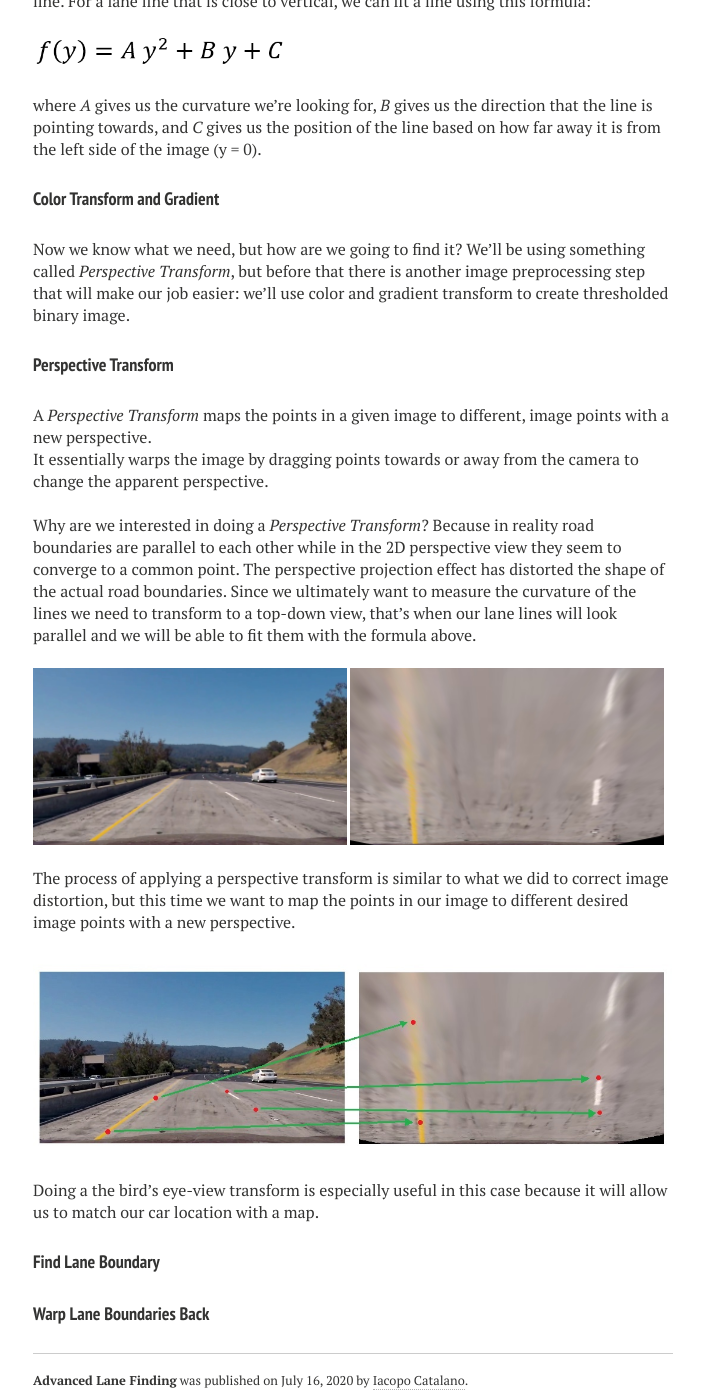
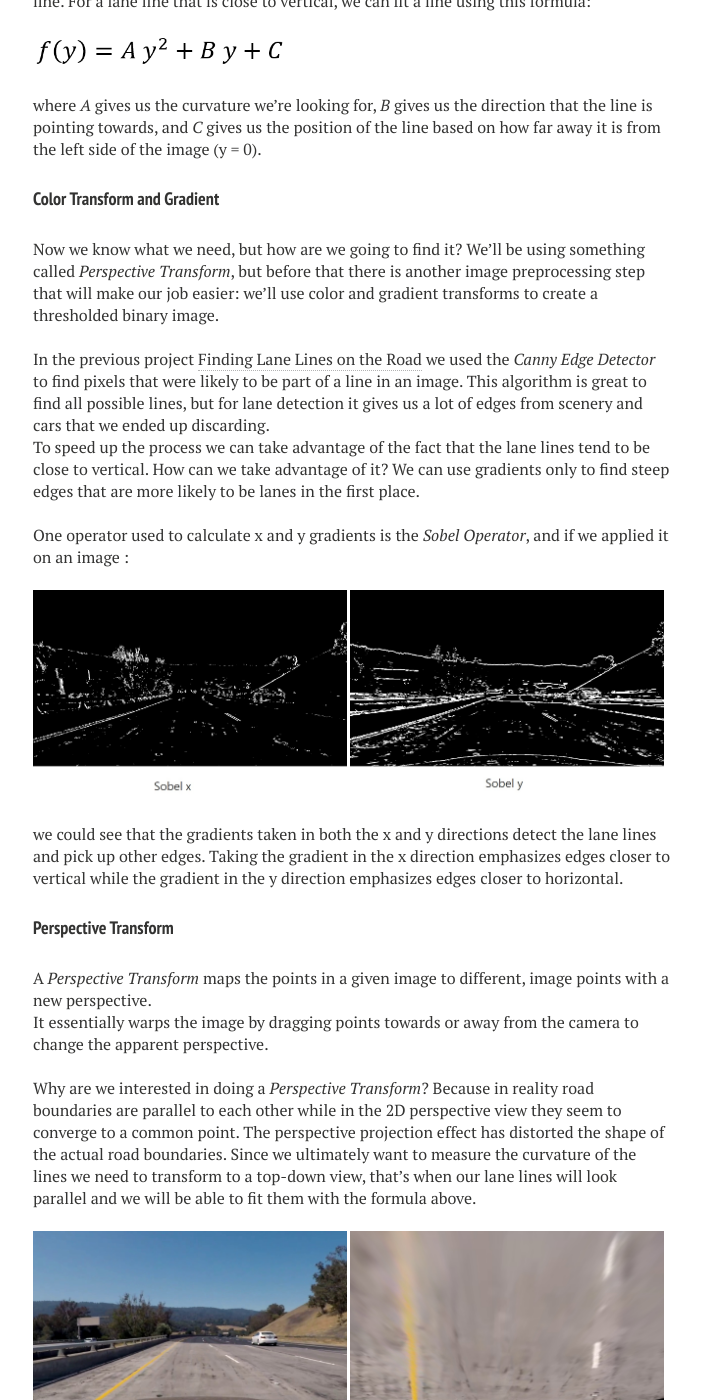
Before and after one commit to IacopomC/iacopomc.github.io, a Jekyll site: the page built from _posts/2020-07-16-advanced-lane-finding.md, in a window 1280 px wide and 1400 px high, scrolled down 2460 px. Shown: the whole window, without its empty margins (287-991 px from the left). Built offline with Jekyll 4.4.1, drawn with Linux system fonts in a browser that asks for light colours; nearby versions of some CDN libraries; our own code applies the rules of GitHub Pages for plain Markdown files.

Commit message:
Write first draft gradient transform

```diff
--- a/_posts/2020-07-16-advanced-lane-finding.md
+++ b/_posts/2020-07-16-advanced-lane-finding.md
@@ -101,7 +101,28 @@ To calculate the curvature of a lane line, we're going to fit a 2nd degree polyn
 where *A* gives us the curvature we're looking for, *B* gives us the direction that the line is pointing towards, and *C* gives us the position of the line based on how far away it is from the left side of the image (y = 0).
 
 #### Color Transform and Gradient
-Now we know what we need, but how are we going to find it? We'll be using something called *Perspective Transform*, but before that there is another image preprocessing step that will make our job easier: we'll use color and gradient transform to create thresholded binary image.
+Now we know what we need, but how are we going to find it? We'll be using something called *Perspective Transform*, but before that there is another image preprocessing step that will make our job easier: we'll use color and gradient transforms to create a thresholded binary image.
+
+<br/>
+
+In the previous project [Finding Lane Lines on the Road](https://iacopomc.github.io/blog/lane-finding/) we used the *Canny Edge Detector* to find pixels that were likely to be part of a line in an image. This algorithm is great to find all possible lines, but for lane detection it gives us a lot of edges from scenery and cars that we ended up discarding.
+<br/>
+
+To speed up the process we can take advantage of the fact that the lane lines tend to be close to vertical. How can we take advantage of it? We can use gradients only to find steep edges that are more likely to be lanes in the first place.
+
+<br/>
+
+One operator used to calculate x and y gradients is the *Sobel Operator*, and if we applied it on an image :
+
+<br/>
+
+<img src="{{ site.url }}/assets/images/advanced-lane-finding-post/sobel_x.jpg" width="49%">
+<img src="{{ site.url }}/assets/images/advanced-lane-finding-post/sobel_y.jpg" width="49%">
+
+<br/>
+
+we could see that the gradients taken in both the x and y directions detect the lane lines and pick up other edges. Taking the gradient in the x direction emphasizes edges closer to vertical while the gradient in the y direction emphasizes edges closer to horizontal.
+
 
 #### Perspective Transform
 A *Perspective Transform* maps the points in a given image to different, image points with a new perspective.
```
Also changed, not shown: _projects/2020-07-16-advanced-lane-finding-project.md (+1 -1 lines), assets/images/advanced-lane-finding-post/sobel_x.jpg (added), assets/images/advanced-lane-finding-post/sobel_y.jpg (added).
